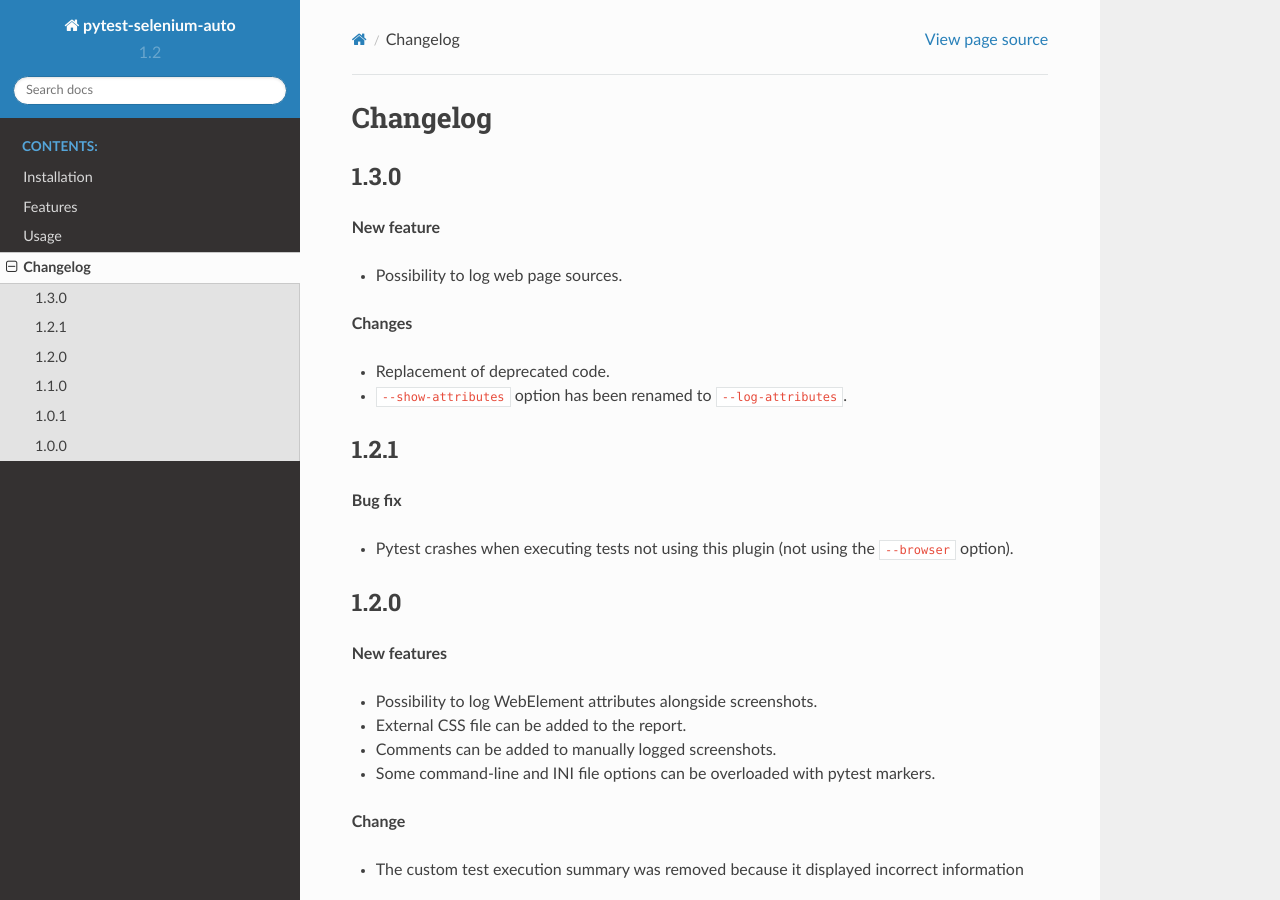
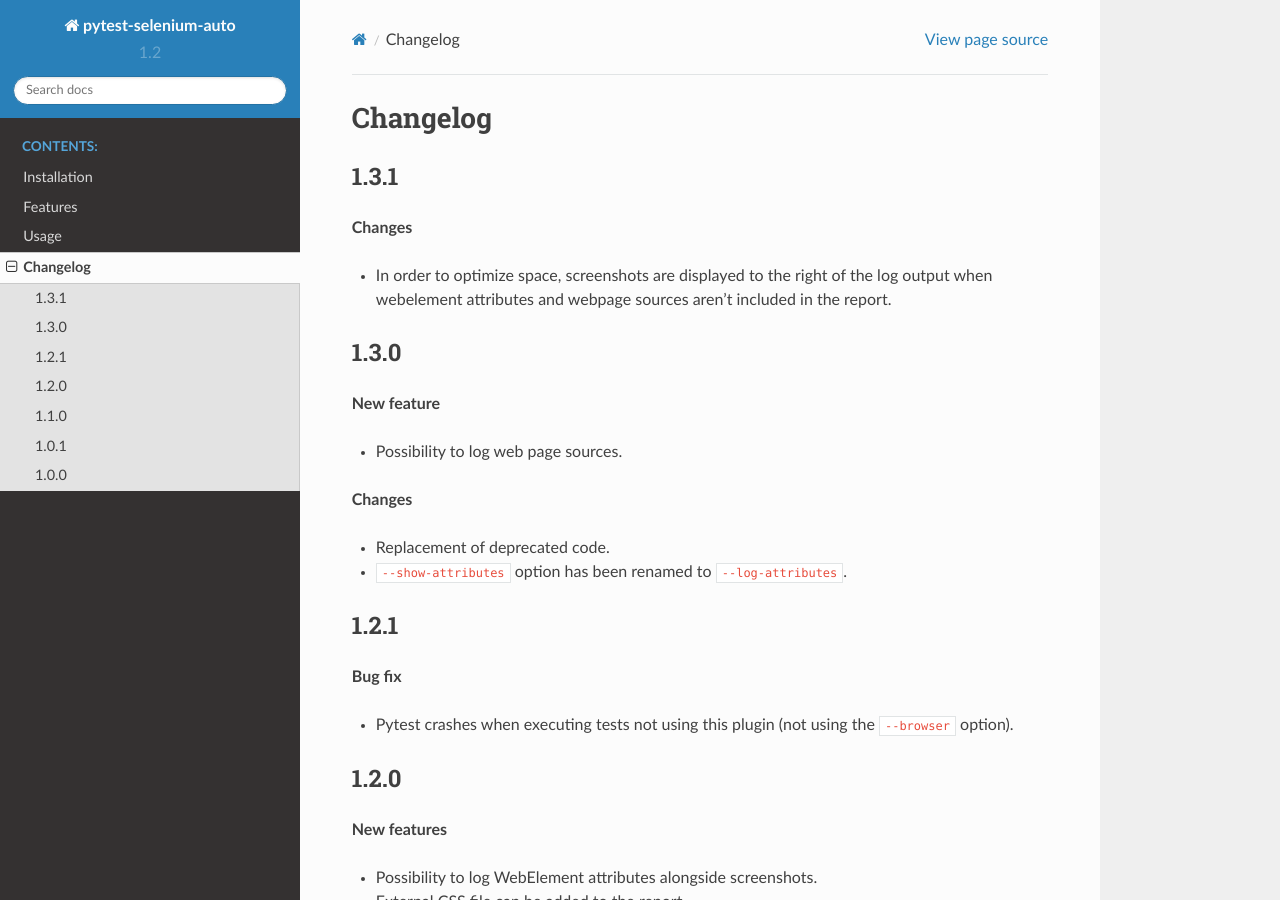
Before and after one commit to harmin-parra/pytest-selenium-auto, a Sphinx documentation site: the page built from docs/changelog.rst, in a window 1280 px wide and 900 px high. Built offline with Sphinx 7.4.7 and the Read the Docs theme 2.0.0, drawn with Linux system fonts in a browser that asks for light colours.

Commit message:
update changelog

```diff
--- a/docs/changelog.rst
+++ b/docs/changelog.rst
@@ -1,6 +1,15 @@
 =========
 Changelog
 =========
+
+
+1.3.1
+=====
+
+**Changes**
+
+* In order to optimize space, screenshots are displayed to the right of the log output when webelement attributes and webpage sources aren't included in the report.
+
 
 1.3.0
 =====
```
